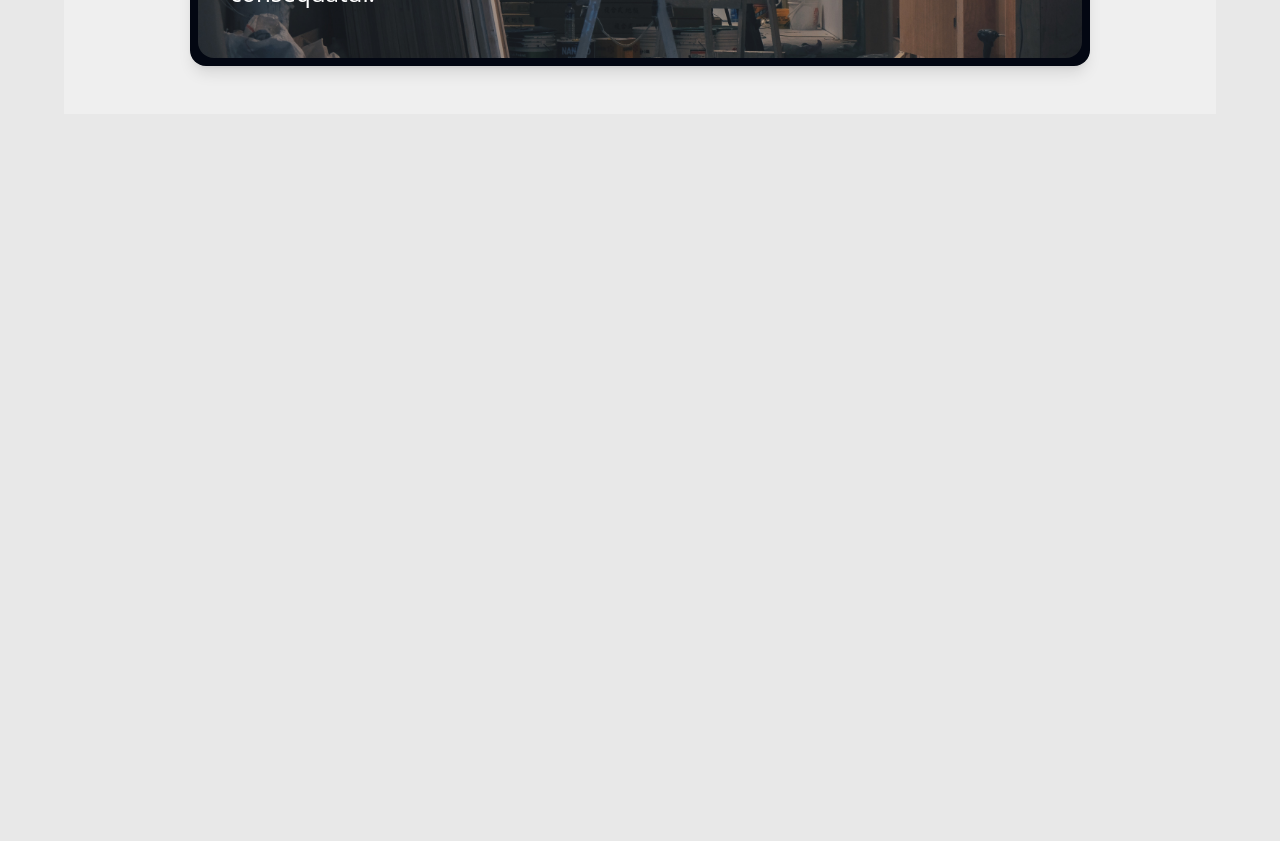
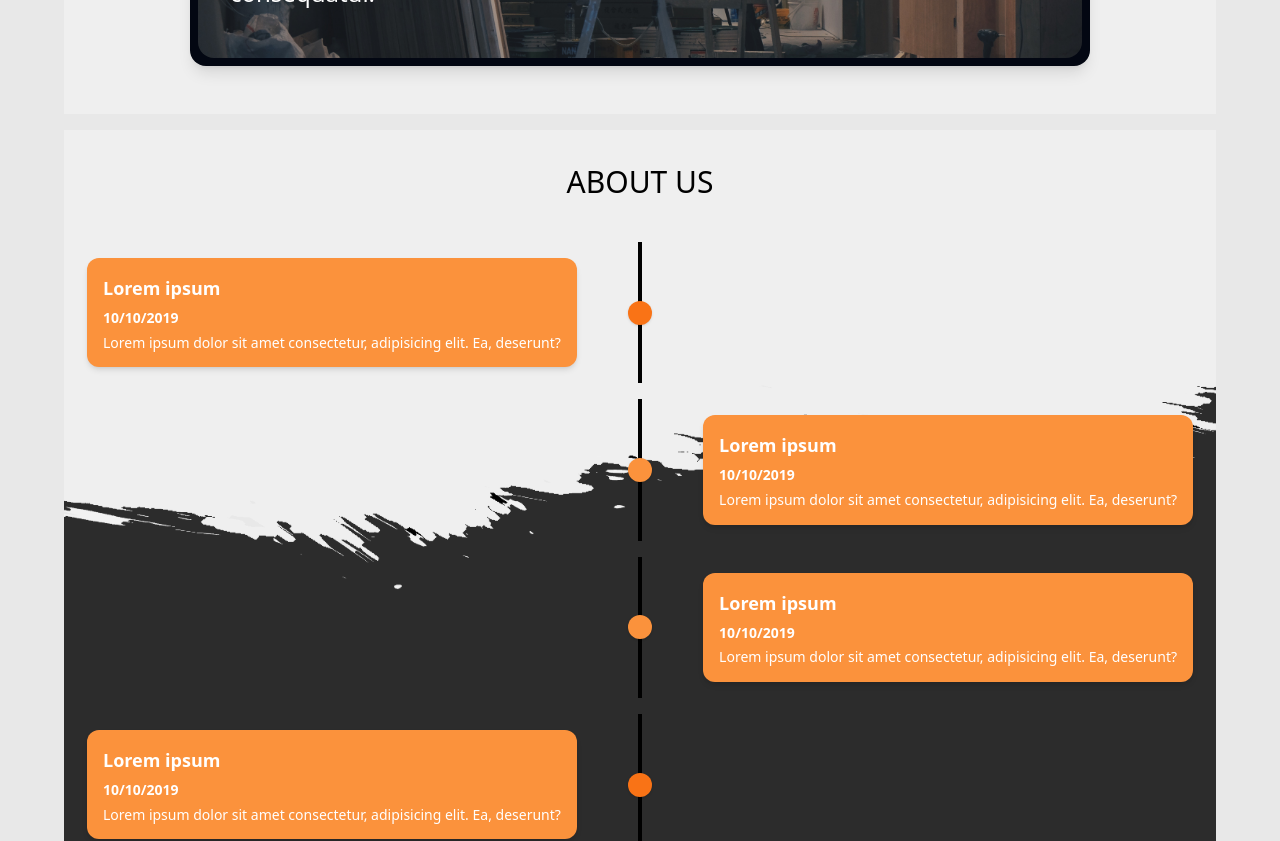
Before and after one commit to PeterRizek009/ContractorTemplate, a React (Create React App) app: page / in a window 1280 px wide. Shown: the part 1840-2681 px from the top of the page. Before the commit the page ends 1970 px from the top, so only its background shows below. Built offline with nearby package versions, Linux system fonts and the light colour scheme.

Commit message:
edit timeline

```diff
--- a/package.json
+++ b/package.json
@@ -6,6 +6,7 @@
     "@testing-library/jest-dom": "^5.16.5",
     "@testing-library/react": "^13.4.0",
     "@testing-library/user-event": "^13.5.0",
+    "framer-motion": "^10.12.12",
     "hamburger-react": "^2.5.0",
     "react": "^18.2.0",
     "react-dom": "^18.2.0",
--- /dev/null
+++ b/src/aboutus/aboutus.jsx
@@ -0,0 +1,100 @@
+import React from 'react';
+import bgImage from './bg2.png'
+
+
+
+const Aboutus = () => {
+
+
+
+
+
+    const timelineData = [
+        {
+            'title': 'Lorem ipsum',
+            'Date': '10/10/2019',
+            'direction': 'left',
+            'details': ' Lorem ipsum dolor sit amet consectetur, adipisicing elit. Ea, deserunt?'
+        },
+        {
+            'title': 'Lorem ipsum',
+            'Date': '10/10/2019',
+            'direction': 'right',
+            'details': ' Lorem ipsum dolor sit amet consectetur, adipisicing elit. Ea, deserunt?'
+        },
+        {
+            'title': 'Lorem ipsum',
+            'Date': '10/10/2019',
+            'direction': 'right',
+            'details': ' Lorem ipsum dolor sit amet consectetur, adipisicing elit. Ea, deserunt?'
+        },
+        {
+            'title': 'Lorem ipsum',
+            'Date': '10/10/2019',
+            'direction': 'left',
+            'details': ' Lorem ipsum dolor sit amet consectetur, adipisicing elit. Ea, deserunt?'
+        },
+        {
+            'title': 'Lorem ipsum',
+            'Date': '10/10/2019',
+            'direction': 'right',
+            'details': ' Lorem ipsum dolor sit amet consectetur, adipisicing elit. Ea, deserunt?'
+        }
+    ]
+
+
+
+
+
+    return (
+        <section className='min-w-[100%] min-h-[800px] my-4 bg-cover bg-no-repeat' style={{ backgroundImage: `url(${bgImage})` }}>
+            <h1 className='text-3xl leading-6 text-black text-center py-10 uppercase'>About us</h1>
+
+            {timelineData.map((item) => (
+                <div className="flex flex-col  md:grid grid-cols-9 mx-auto p-2 text-white">
+                    {item.direction === 'right' ?
+                        <div className="flex md:contents">
+                            <div className="col-start-5 col-end-6 mr-10 md:mx-auto relative">
+                                <div className="h-full w-6 flex items-center justify-center">
+                                    <div className="h-full w-1 bg-black pointer-events-none" />
+                                </div>
+                                <div className="w-6 h-6 absolute top-1/2 -mt-3 rounded-full bg-orange-400 shadow" />
+                            </div>
+                            <div className="bg-orange-400 col-start-6 col-end-10 p-4 rounded-xl my-4 mr-auto shadow-md">
+                                <h3 className="font-semibold text-lg mb-1">{item.title}</h3>
+                                <h3 className="font-semibold text-md mb-1">{item.Date}</h3>
+                                <p className="leading-tight text-justify">
+                                    {item.details}
+                                </p>
+                            </div>
+                        </div>
+                        :
+                        <div className="flex flex-row-reverse md:contents">
+                            <div className="bg-orange-400 col-start-1 col-end-5 p-4 rounded-xl my-4 ml-auto shadow-md">
+                                <h3 className="font-semibold text-lg mb-1">{item.title}</h3>
+                                <h3 className="font-semibold text-md mb-1">{item.Date}</h3>
+                                <p className="leading-tight text-justify">
+                                    {item.details}
+                                </p>
+                            </div>
+                            <div className="col-start-5 col-end-6 md:mx-auto relative mr-10">
+                                <div className="h-full w-6 flex items-center justify-center">
+                                    <div className="h-full w-1 bg-black pointer-events-none"></div>
+                                </div>
+                                <div
+                                    className="w-6 h-6 absolute top-1/2 -mt-3 rounded-full bg-orange-500 shadow"
+                                ></div>
+                            </div>
+                        </div>
+                    }
+                </div>
+            )
+            )}
+
+
+
+        </section>
+    );
+}
+
+export default Aboutus;
--- a/src/header/header.jsx
+++ b/src/header/header.jsx
@@ -1,6 +1,7 @@
 import React from 'react';
 import Projects from '../projects/projects';
 import Solutions from '../solutions/solutions';
+import Aboutus from '../aboutus/aboutus';
 
 
 const Header = () => {
@@ -22,6 +23,7 @@ const Header = () => {
         </section>
         <Solutions/>
         <Projects />
+        <Aboutus/>
     </>);
 }
 
```
Also changed, not shown: src/aboutus/bg2.png (renamed from src/projects/bg2.png), 1 other file (tests, documents, lock files or other folders).
